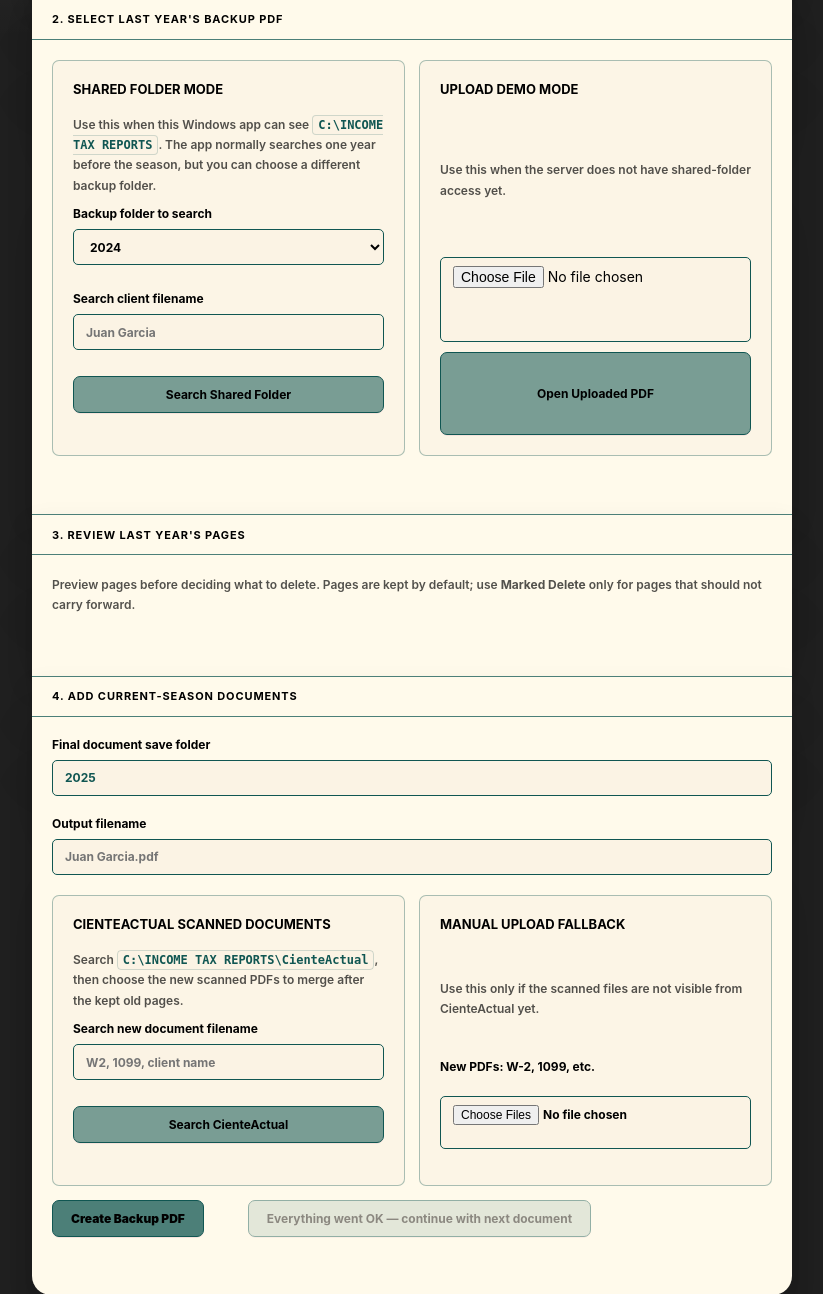
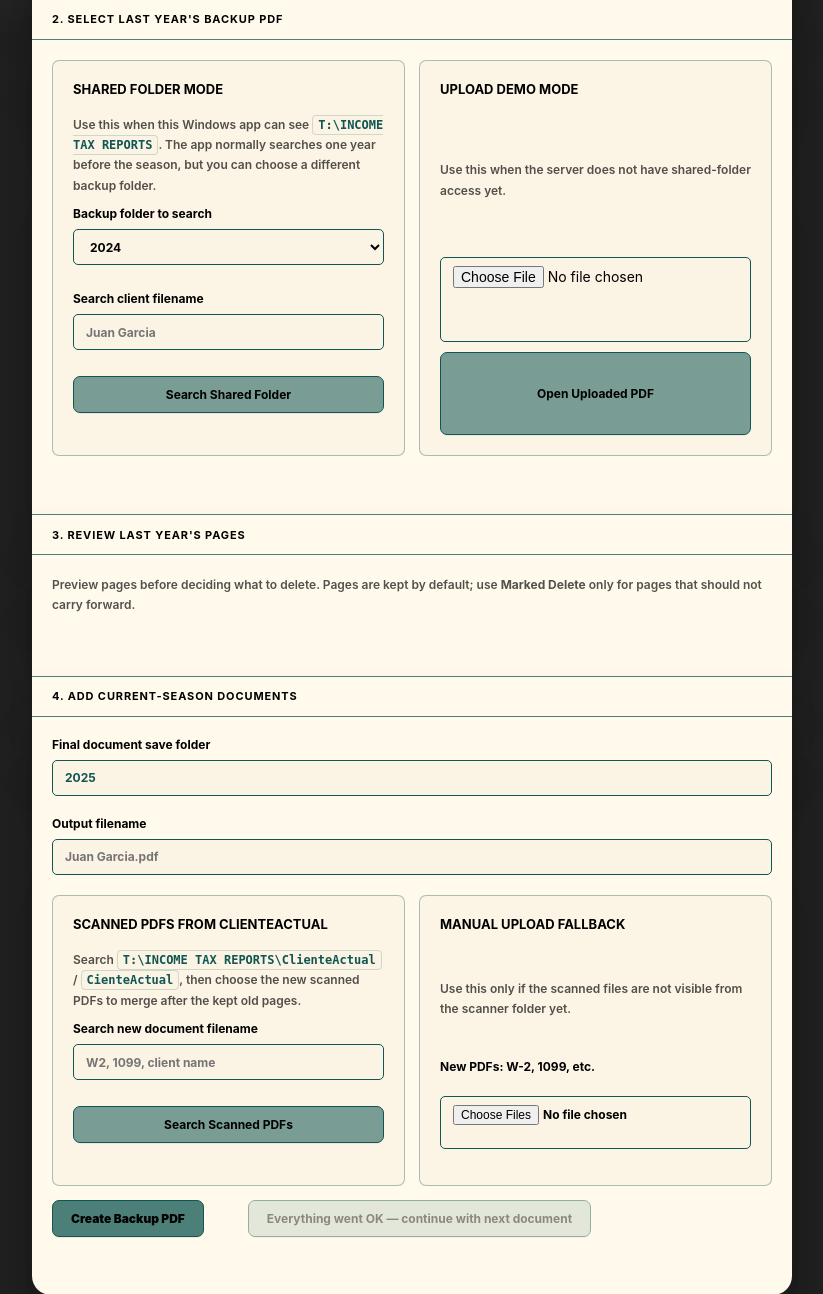
Before and after one commit to websonora/taxtool, a FastAPI app: page / in a window 1280 px wide. Shown: the part 545-1839 px from the top of the page, without its empty margins (228-1051 px from the left). Run offline with FastAPI, Linux system fonts and the light colour scheme; some libraries are stand-ins or nearby versions.

Commit message:
config: use T drive tax reports share

```diff
--- a/app/main.py
+++ b/app/main.py
@@ -23,9 +23,9 @@ UPLOAD_DIR = DATA_DIR / "uploads"
 OUTPUT_DIR = DATA_DIR / "output"
 TEMP_DIR = DATA_DIR / "temp"
 document_root_env = os.getenv("TAX_PORTAL_DOCUMENT_ROOT")
-DEFAULT_WINDOWS_DOCUMENT_ROOT = Path(r"C:\INCOME TAX REPORTS")
+DEFAULT_WINDOWS_DOCUMENT_ROOT = Path(r"T:\INCOME TAX REPORTS")
 DOCUMENT_ROOT = Path(document_root_env) if document_root_env else DEFAULT_WINDOWS_DOCUMENT_ROOT if os.name == "nt" else None
-CURRENT_SCANS_FOLDER_NAME = "CienteActual"
+CURRENT_SCANS_FOLDER_NAMES = ("ClienteActual", "CienteActual")
 
 UPLOADED_PRIOR_PDFS: dict[str, Path] = {}
 CREATED_OUTPUTS: dict[str, Path] = {}
@@ -99,10 +99,11 @@ def _search_pdfs(folder: Path, root: Path, year: str, query: str) -> list[dict]:
 
 
 def _current_scans_dir(root: Path, tax_year: str) -> Path:
-    root_level_scans = root / CURRENT_SCANS_FOLDER_NAME
-    if root_level_scans.exists():
-        return root_level_scans
-    return root / tax_year / CURRENT_SCANS_FOLDER_NAME
+    for folder_name in CURRENT_SCANS_FOLDER_NAMES:
+        root_level_scans = root / folder_name
+        if root_level_scans.exists():
+            return root_level_scans
+    return root / tax_year / CURRENT_SCANS_FOLDER_NAMES[0]
 
 
 def _safe_current_pdf_path(relative_path: str, tax_year: str) -> Path:
@@ -112,7 +113,7 @@ def _safe_current_pdf_path(relative_path: str, tax_year: str) -> Path:
     try:
         source.resolve().relative_to(current_scans)
     except ValueError as exc:
-        raise HTTPException(status_code=400, detail="Current document must be inside CienteActual") from exc
+        raise HTTPException(status_code=400, detail="Current document must be inside ClienteActual/CienteActual") from exc
     return source
 
 
--- a/app/static/app.js
+++ b/app/static/app.js
@@ -233,11 +233,11 @@ searchCurrent.addEventListener('click', async () => {
     year: taxYear.value.trim(),
     query: currentQuery.value.trim(),
   });
-  setStatus(createStatus, 'Searching CienteActual...');
+  setStatus(createStatus, 'Searching scanned PDFs...');
 
   const response = await fetch(`/api/shared/current-pdfs?${params}`);
   if (!response.ok) {
-    setStatus(createStatus, 'CienteActual folder is not configured or not reachable. Use manual upload fallback for now.', true);
+    setStatus(createStatus, 'Scanner folder is not configured or not reachable. Use manual upload fallback for now.', true);
     return;
   }
 
--- a/app/templates/index.html
+++ b/app/templates/index.html
@@ -47,7 +47,7 @@
       <div class="mode-grid">
         <div class="mode-panel">
           <h3>Shared folder mode</h3>
-          <p class="hint">Use this when this Windows app can see <code>C:\INCOME TAX REPORTS</code>. The app normally searches one year before the season, but you can choose a different backup folder.</p>
+          <p class="hint">Use this when this Windows app can see <code>T:\INCOME TAX REPORTS</code>. The app normally searches one year before the season, but you can choose a different backup folder.</p>
           <label>Backup folder to search
             <select id="sharedYear">
               <option value="2022">2022</option>
@@ -94,17 +94,17 @@
       </label>
       <div class="mode-grid">
         <div class="mode-panel">
-          <h3>CienteActual scanned documents</h3>
-          <p class="hint">Search <code>C:\INCOME TAX REPORTS\CienteActual</code>, then choose the new scanned PDFs to merge after the kept old pages.</p>
+          <h3>Scanned PDFs from ClienteActual</h3>
+          <p class="hint">Search <code>T:\INCOME TAX REPORTS\ClienteActual</code> / <code>CienteActual</code>, then choose the new scanned PDFs to merge after the kept old pages.</p>
           <label>Search new document filename
             <input id="currentQuery" type="text" placeholder="W2, 1099, client name">
           </label>
-          <button id="searchCurrent" type="button">Search CienteActual</button>
+          <button id="searchCurrent" type="button">Search Scanned PDFs</button>
           <div id="currentResults" class="results selectable-results"></div>
         </div>
         <div class="mode-panel">
           <h3>Manual upload fallback</h3>
-          <p class="hint">Use this only if the scanned files are not visible from CienteActual yet.</p>
+          <p class="hint">Use this only if the scanned files are not visible from the scanner folder yet.</p>
           <label>New PDFs: W-2, 1099, etc.
             <input id="newPdfs" type="file" accept="application/pdf" multiple>
           </label>
```
Also changed, not shown: tests/test_app.py (+21 -6 lines).
